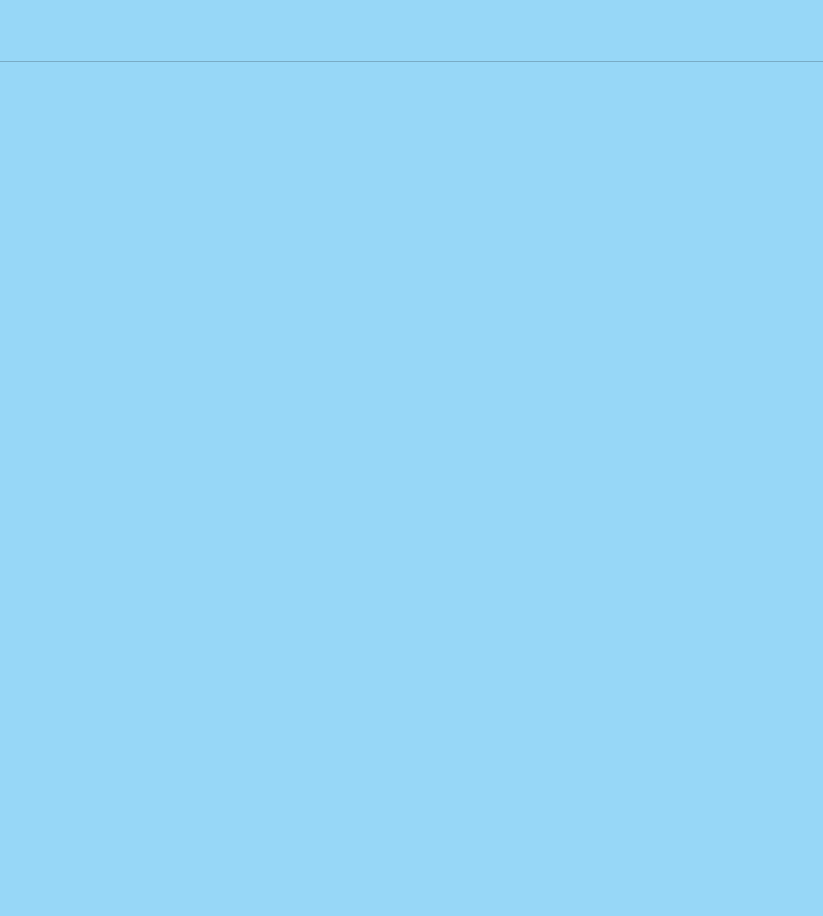
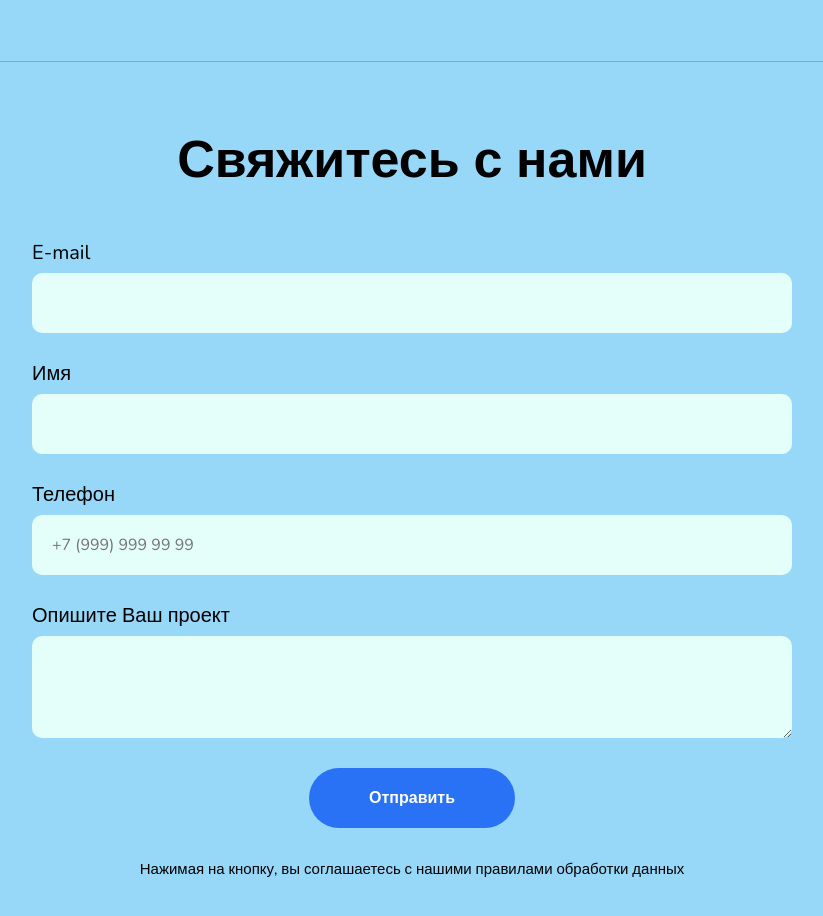
Before and after one commit to milanasolyanka/devinside-landing, a React (Create React App) app: page / in a window 1280 px wide. Shown: the part 4120-5036 px from the top of the page, without its empty margins (228-1051 px from the left). Before the commit the page ends 4218 px from the top, so only its background shows below. Built offline with nearby package versions, Linux system fonts and the light colour scheme.

Commit message:
done form section layout

```diff
--- a/package.json
+++ b/package.json
@@ -3,8 +3,6 @@
   "version": "0.1.0",
   "private": true,
   "dependencies": {
-    "@react-spring/parallax": "^9.7.3",
-    "@react-spring/web": "^9.7.3",
     "@testing-library/jest-dom": "^5.17.0",
     "@testing-library/react": "^13.4.0",
     "@testing-library/user-event": "^13.5.0",
@@ -14,6 +12,7 @@
     "@types/react-dom": "^18.2.18",
     "react": "^18.2.0",
     "react-dom": "^18.2.0",
+    "react-input-mask": "^2.0.4",
     "react-scripts": "5.0.1",
     "typescript": "^4.9.5",
     "web-vitals": "^2.1.4"
@@ -43,6 +42,7 @@
     ]
   },
   "devDependencies": {
+    "@types/react-input-mask": "^3.0.5",
     "file-loader": "^6.2.0",
     "sass": "^1.70.0"
   }
--- a/src/App.scss
+++ b/src/App.scss
@@ -308,6 +308,7 @@
 
   .servicesSection__title {
     @include textHeader1;
+    color: $color-black;
 
     text-align: center;
 
@@ -324,3 +325,32 @@
     justify-content: center;
   }
 }
+
+.formSection {
+  display: flex;
+  flex-direction: column;
+  justify-content: center;
+  align-items: center;
+
+  padding-bottom: 90px;
+
+  .formSection-title {
+    @include textHeader1;
+    color: $color-black;
+    text-align: center;
+
+    margin-top: 30px;
+    margin-bottom: 45px;
+  }
+  .formSection-form-container {
+    text-align: center;
+
+    .warning {
+      margin-top: 30px;
+      @include textDescriptionSmall;
+
+      align-items: center;
+      font-size: 15px;
+    }
+  }
+}
--- a/src/App.tsx
+++ b/src/App.tsx
@@ -1,4 +1,4 @@
-import React from "react";
+import React, { useState } from "react";
 import "./App.scss";
 
 import { Header } from "./components/Header";
@@ -7,6 +7,7 @@ import { MyButton } from "./components/UI/MyButton";
 
 import { serviceElements } from "./assets/services";
 import { ServiceCard } from "./components/ServiceCard";
+import { InputForm } from "./components/InputForm";
 
 function App() {
   return (
@@ -149,6 +150,21 @@ function App() {
       <div className="stripWrapper">
         <div className="strip"></div>
       </div>
+      <div className="formSection">
+        <div className="formSection-title">Свяжитесь с нами</div>
+        <div className="formSection-form-container">
+          <InputForm></InputForm>
+          <div className="warning">
+            Нажимая на кнопку, вы соглашаетесь с нашими правилами обработки
+            данных
+          </div>
+        </div>
+      </div>
+      <div className="footer">
+        <div className="phoneNumber"></div>
+        <div></div>
+        <div></div>
+      </div>
     </div>
   );
 }
--- a/src/assets/textStyles.scss
+++ b/src/assets/textStyles.scss
@@ -54,6 +54,20 @@
   font-weight: 300;
 }
 
+@mixin textInputLabel {
+  font-size: 20px;
+  line-height: 1.55;
+  font-family: "Nunito", Arial, sans-serif;
+  font-weight: 300;
+}
+
+@mixin textInputValue {
+  font-size: 16px;
+  line-height: 1.33;
+  font-family: "Nunito", Arial, sans-serif;
+  font-weight: 300;
+}
+
 @mixin textButton {
   font-size: 16px;
   font-family: "Nunito", Arial, sans-serif;
--- /dev/null
+++ b/src/components/InputForm/index.tsx
@@ -0,0 +1,52 @@
+import React, { useState } from "react";
+import { MyInput } from "../UI/MyInput";
+import { MyButton } from "../UI/MyButton";
+
+export const InputForm = () => {
+  const initialValues = { email: "", phone: "", name: "", messageText: "" };
+  const [values, setValues] = useState(initialValues);
+
+  const handleInputChange = (e: React.ChangeEvent<HTMLInputElement>|React.ChangeEvent<HTMLTextAreaElement>) => {
+    const { name, value } = e.target;
+
+    setValues({ ...values, [name]: value });
+  };
+
+  return (
+    <div className="inputForm">
+      <MyInput
+        value={values.email}
+        setValue={handleInputChange}
+        label="E-mail"
+        name="email"
+        errorMessageState="invisible"
+      ></MyInput>
+      <MyInput
+        value={values.name}
+        setValue={handleInputChange}
+        label="Имя"
+        name="name"
+        errorMessageState="invisible"
+      ></MyInput>
+      <MyInput
+        value={values.phone}
+        setValue={handleInputChange}
+        label="Телефон"
+        type="phone"
+        name="phone"
+        errorMessageState="invisible"
+      ></MyInput>
+      <MyInput
+        value={values.messageText}
+        setValue={handleInputChange}
+        label="Опишите Ваш проект"
+        name="messageText"
+        type="sizeable"
+        errorMessageState="invisible"
+      ></MyInput>
+      <div style={{ marginTop: "30px", marginBottom: "10px" }}>
+        <MyButton value="Отправить" color="blue"></MyButton>
+      </div>
+    </div>
+  );
+};
--- /dev/null
+++ b/src/components/UI/MyInput/index.tsx
@@ -0,0 +1,65 @@
+import React from "react";
+import "./myInput.scss";
+
+import InputMask from "react-input-mask";
+
+interface IMyInput {
+  label?: string;
+  placeholder?: string;
+  value: string;
+  type?: "phone" | "sizeable";
+  errorMesage?: string;
+  errorMessageState: "visible" | "invisible";
+  name: string;
+  setValue: (
+    e:
+      | React.ChangeEvent<HTMLInputElement>
+      | React.ChangeEvent<HTMLTextAreaElement>
+  ) => void;
+}
+
+export const MyInput: React.FC<IMyInput> = ({
+  label,
+  placeholder,
+  value,
+  type = "default",
+  errorMesage = "Обязательное поле",
+  errorMessageState = "invisible",
+  name = "",
+  setValue,
+}) => {
+  return (
+    <div className="myInput">
+      <label>{label}</label>
+      {type === "phone" ? (
+        <InputMask
+          mask="+7 (999) 999 99 99"
+          value={value}
+          onChange={(e) => setValue(e)}
+          placeholder="+7 (999) 999 99 99"
+          className="inp phone"
+          name={name}
+        ></InputMask>
+      ) : type === "sizeable" ? (
+        <textarea
+          value={value}
+          onChange={(e) => setValue(e)}
+          className="inp sizeable"
+          name={name}
+        ></textarea>
+      ) : (
+        <input
+          type="text"
+          value={value}
+          onChange={(e) => setValue(e)}
+          className="inp"
+          name={name}
+        ></input>
+      )}
+
+      <div className={"errorMessage" + " " + errorMessageState}>
+        {errorMesage}
+      </div>
+    </div>
+  );
+};
--- /dev/null
+++ b/src/components/UI/MyInput/myInput.scss
@@ -0,0 +1,48 @@
+@import "./../../../assets/colors.scss";
+@import "./../../../assets/textStyles.scss";
+
+.myInput {
+  display: flex;
+  flex-direction: column;
+  align-items: flex-start;
+
+  label {
+    @include textInputLabel;
+    color: $color-black;
+
+    padding-bottom: 5px;
+  }
+
+  .inp {
+    @include textInputValue;
+
+    height: 24px;
+    width: 720px;
+    line-height: 1.33;
+    padding: 26px 20px 10px 20px;
+    margin-bottom: 25px;
+
+    border: none;
+    border-radius: 10px;
+
+    background-color: $color-lightBlue;
+    color: $color-black;
+  }
+
+  .sizeable {
+    resize: vertical;
+    height: 72px;
+    padding-top: 20px;
+    margin-bottom: 0;
+  }
+
+  .phone {
+    padding: 18px 20px 18px;
+  }
+
+  .errormessage {
+  }
+  .invisible {
+    display: none;
+  }
+}
```
Also changed, not shown: README.txt, src/components/InputForm/inputForm.scss (added), 1 other file (tests, documents, lock files or other folders).
